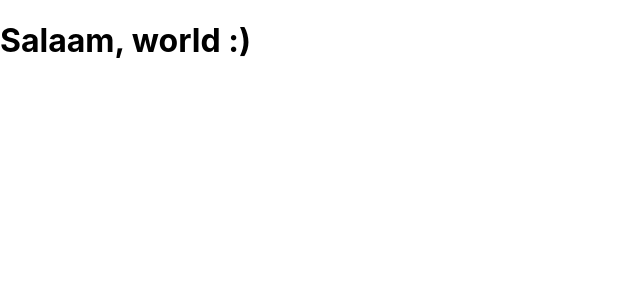
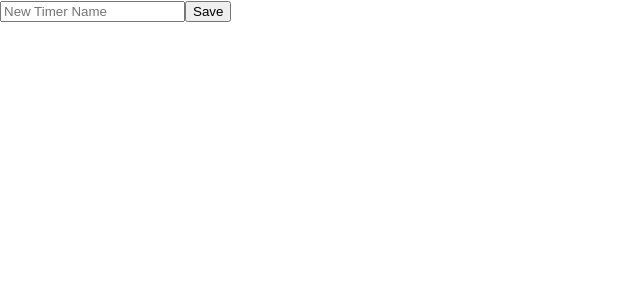
Before and after one commit to shah-a/few2.3-03-v2-redux-timers, a React (Vite) app: page / in a window 1280 px wide. Shown: the top 300 px of the page, without its empty margins (0-640 px from the left). Built offline with nearby package versions, Linux system fonts and the light colour scheme.

Commit message:
[Added] NewTimer component

```diff
--- a/src/components/App.jsx
+++ b/src/components/App.jsx
@@ -1,7 +1,9 @@
+import NewTimer from './NewTimer';
+
 function App() {
   return (
     <div className="App">
-      <h1>Salaam, world :)</h1>
+      <NewTimer />
     </div>
   );
 }
--- /dev/null
+++ b/src/components/NewTimer/index.jsx
@@ -0,0 +1,29 @@
+import { useState } from 'react';
+import { useDispatch } from 'react-redux';
+import { addTimer } from '../../actions';
+
+function NewTimer() {
+  const [name, setName] = useState('');
+  const dispatch = useDispatch();
+
+  return (
+    <div className="NewTimer">
+      <form
+        onSubmit={(e) => {
+          e.preventDefault();
+          dispatch(addTimer(name));
+        }}
+      >
+        <input
+          type="text"
+          placeholder="New Timer Name"
+          value={name}
+          onChange={(e) => setName(e.target.value)}
+        />
+        <button type="submit">Save</button>
+      </form>
+    </div>
+  );
+}
+
+export default NewTimer;
```
